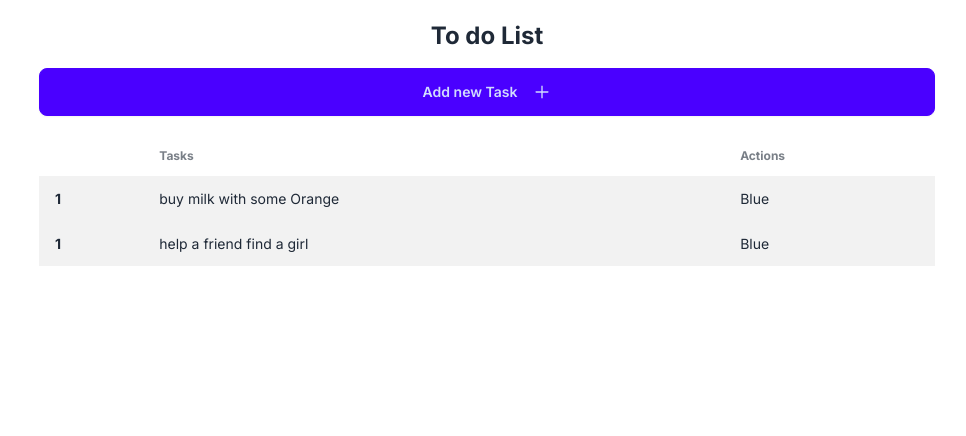
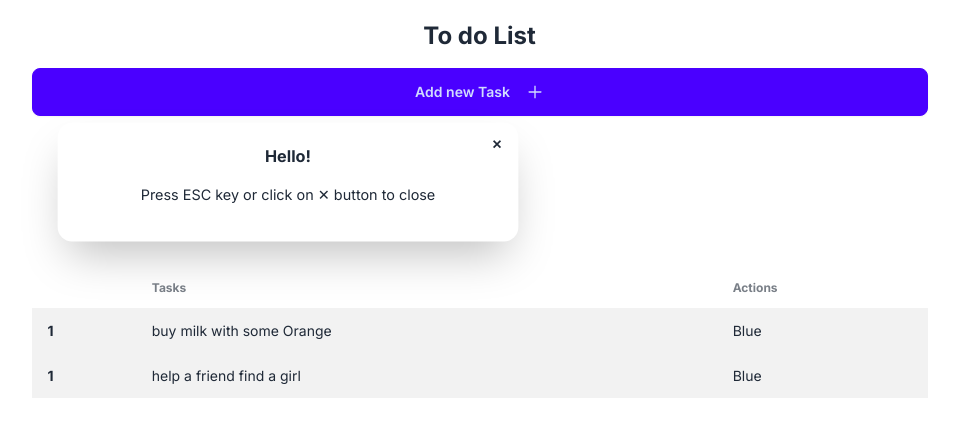
Before and after one commit to johnVundi/ToDoList, a Next.js app: page / in a window 1280 px wide. Shown: the top 436 px of the page, without its empty margins (153-1119 px from the left). Built offline with nearby package versions, Linux system fonts and the light colour scheme; data requests are answered from the project's data file.

Commit message:
added the modal

```diff
--- a/app/components/AddTask.tsx
+++ b/app/components/AddTask.tsx
@@ -1,11 +1,17 @@
 import { AiOutlinePlus } from "react-icons/ai"
+import { Modal } from "./Modal"
+import { useState } from "react"
 
 export const AddTask = () => {
+  const [modalOpen, setModalOpen] = useState<boolean>(false)
+
+
   return (
     <div>
         <button className="btn btn-primary w-full"> Add new Task
             <AiOutlinePlus className="ml-2" size={18}/>
         </button>
+        <Modal />
     </div>
   )
 }
--- /dev/null
+++ b/app/components/Modal.tsx
@@ -0,0 +1,14 @@
+import React from 'react'
+
+export const Modal = () => {
+  return (
+    <div className="modal-box modal-open">
+    <form method="dialog">
+      {/* if there is a button in form, it will close the modal */}
+      <button className="btn btn-sm btn-circle btn-ghost absolute right-2 top-2">✕</button>
+    </form>
+    <h3 className="font-bold text-lg">Hello!</h3>
+    <p className="py-4">Press ESC key or click on ✕ button to close</p>
+  </div>
+  )
+}
```
